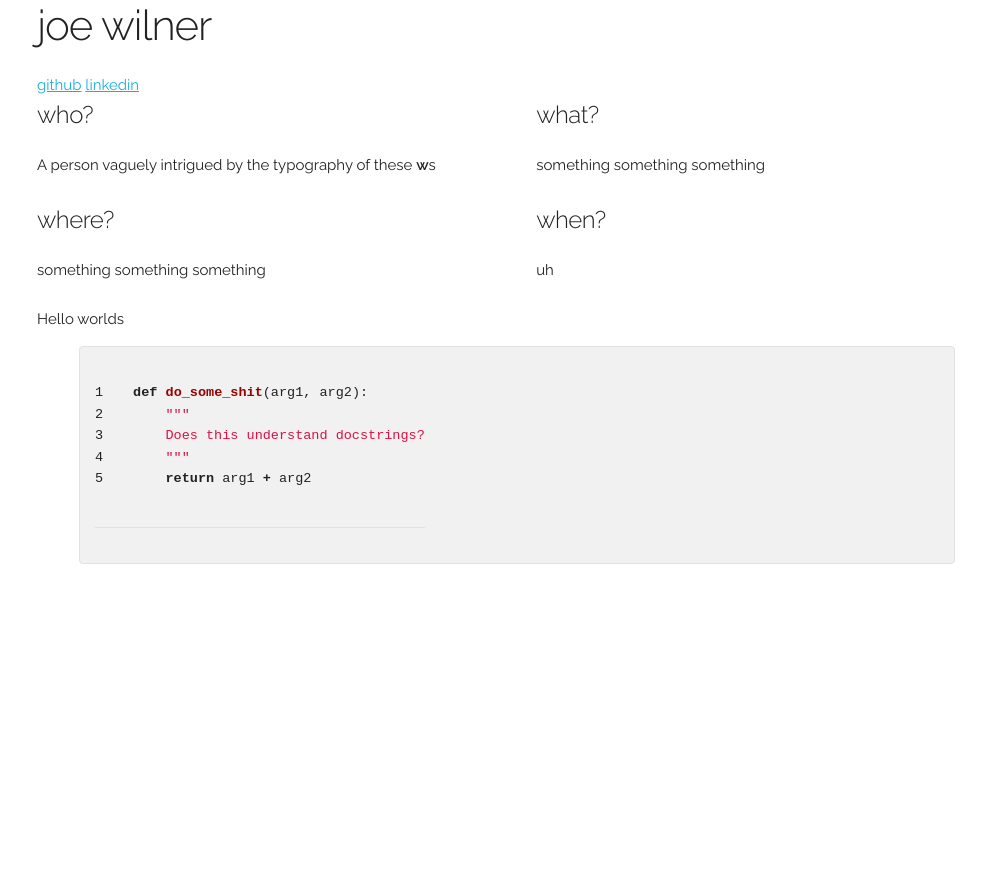
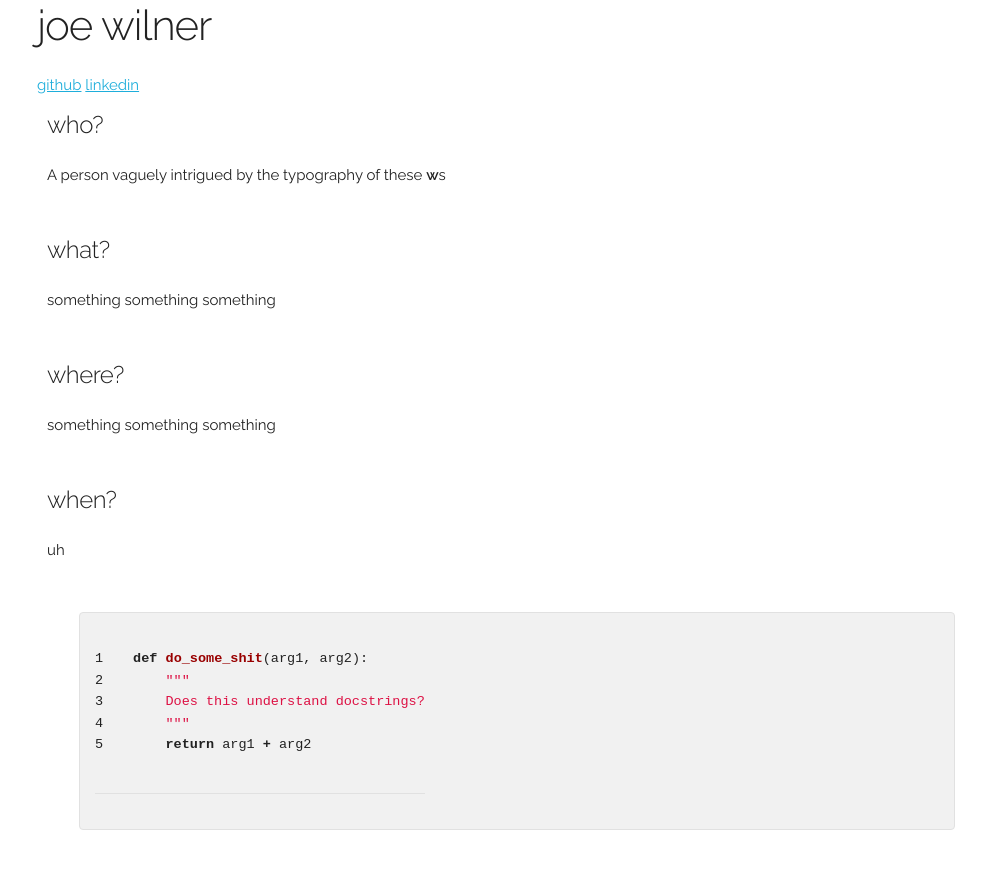
Before and after one commit to jwilner/jwilner.github.io, a Jekyll site: the page built from index.html, in a window 1280 px wide. Shown: the top 869 px of the page, without its empty margins (123-1109 px from the left). Built offline with Jekyll 4.4.1, drawn with Linux system fonts in a browser that asks for light colours; nearby versions of some CDN libraries; library files that are not in the unit come from our copies.

Commit message:
Templating, woo.

```diff
--- a/_layouts/default.html
+++ b/_layouts/default.html
@@ -9,6 +9,8 @@
     <!-- CSS -->
     <link rel="stylesheet" href="/vendors/Skeleton/css/normalize.css" type="text/css" />
     <link rel="stylesheet" href="/vendors/Skeleton/css/skeleton.css" type="text/css" />
+    <!-- custom CSS -->
+    <link rel="stylesheet" href="/css/custom.css" type="text/css" />
     <!-- syntax highlighting CSS -->
     <link rel="stylesheet" href="/css/syntax.css" type="text/css" />
   </head>
@@ -18,8 +20,10 @@
         <h2 class="title">
           joe wilner
         </h2>
-        <a href='https://github.com/jwilner'>github</a>
-        <a href='https://www.linkedin.com/in/joewilner/'>linkedin</a>
+        <div style='display: inline-block;'>
+          <a href='https://github.com/jwilner'>github</a>
+          <a href='https://www.linkedin.com/in/joewilner/'>linkedin</a>
+        </div>
       </section>
       {{ content }}
     </div>
--- a/index.html
+++ b/index.html
@@ -1,32 +1,24 @@
 ---
 layout: default
 title: joe wilner
+boxes:
+  - title: who?
+    body: A person vaguely intrigued by the typography of these <strong>w</strong>s
+  - title: what?
+    body: something something something
+  - title: where?
+    body: something something something
+  - title: when?
+    body: uh
 ---
-<div class='row'>
+{% for box in page.boxes %}
+  {% cycle '<div class="row">', nil %}
   <div class='one-half column my-style'>
-    <h5>who?</h5>
-    <p>A person vaguely intrigued by the typography of these <strong>w</strong>s</p>
+    <h5> {{ box.title }} </h5>
+    <p> {{ box.body }} </p>
   </div>
-  <div class='one-half column my-style'>
-    <h5>what?</h5>
-    <p>something something something</p>
-  </div>
-</div>
-<div class='row'>
-  <div class='one-half column my-style'>
-    <h5>where?</h5>
-    <p>something something something</p>
-  </div>
-  <div class='one-half column my-style'>
-    <h5>when?</h5>
-    <p>uh</p>
-  </div>
-</div>
-
-
-
-Hello worlds
-
+  {% cycle nil, '</div>' %}
+{% endfor %}
 {% highlight python linenos %}
 def do_some_shit(arg1, arg2):
     """
```
